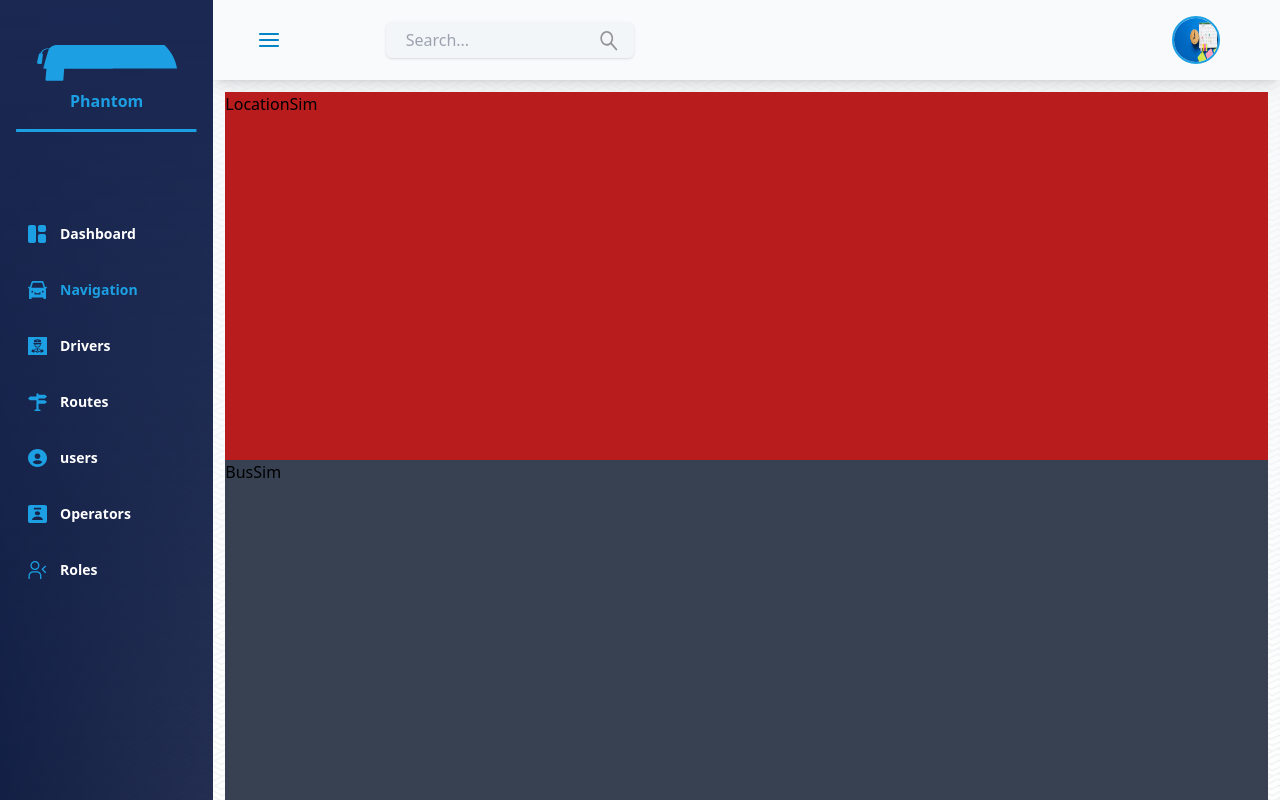
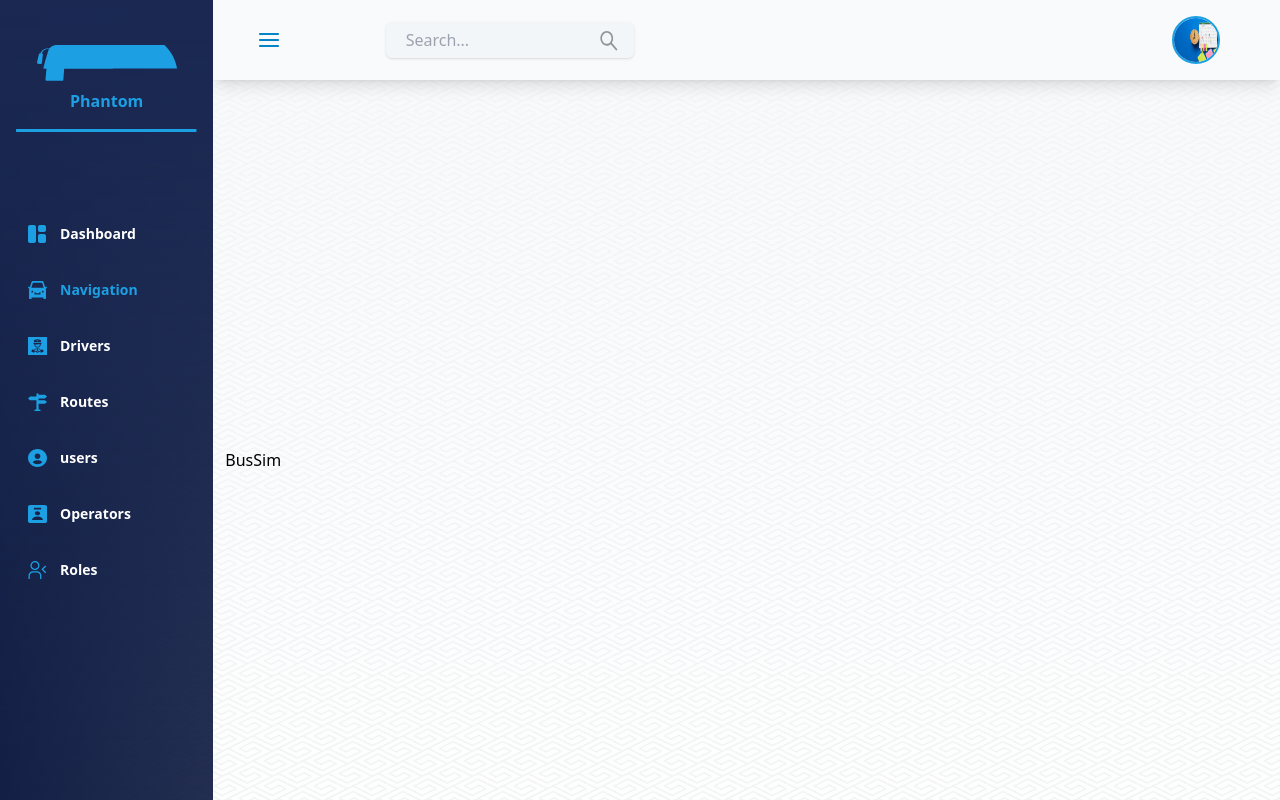
Before and after one commit to atlp-rwanda/phantom-fe-techode, a React (Create React App) app: page /simulation in a window 1280 px wide. Built offline with nearby package versions, Linux system fonts and the light colour scheme.

Commit message:
setting cards

```diff
--- a/src/components/LocationSim/LocationSim.js
+++ b/src/components/LocationSim/LocationSim.js
@@ -1,7 +1,27 @@
 import React from 'react'
+import { connect } from 'react-redux'
 
-export default function LocationSim() {
+const LocationSim = ( props ) => {
+  const {} = props;
   return (
-    <div>LocationSim</div>
+    <div className='w-full bg-white rounded'>
+        <div className="action-button">
+
+        </div>
+        <div className="flex flex-wrap items-center justify-center">
+            <div className="bus-location-card ">
+            </div>
+            <div className="map-location-card">
+            </div>
+        </div>
+    </div>
   )
 }
+
+const mapStateTo = (state) =>{
+    return {
+        user: state.user,
+        activeBus: state.activeBus
+    }
+}
+export default connect( mapStateTo , {})(LocationSim);
--- a/src/components/buttons/Buttons.js
+++ b/src/components/buttons/Buttons.js
@@ -40,3 +40,12 @@ export const PermissionButton = ({ name ,onclick , styles, type, svg, alt }) =>
         </button>
      );
 }
+
+export const ActionLabel = ({ name ,onclick , styles, svg, alt }) => {
+    return (
+        <button className={` rounded-md text-primary-600 bg-primary-200 font-sans text-sm flex items-center  justify-between p-1 my-1  mx-2 ${styles}`} onClick={onclick}  >
+            {name}
+            <img src={svg} alt={alt} className={`mx-2`} />
+        </button>
+     );
+}
--- a/src/containers/BusSimulation/BusSimulation.js
+++ b/src/containers/BusSimulation/BusSimulation.js
@@ -6,10 +6,10 @@ import LocationSim from "../../components/LocationSim/LocationSim";
 const BusSimulation = () => {
     return (
         <DashBoardLayout>
-            <div className="w-full bg-red-700">
+            <div className="w-full">
                 <LocationSim />
             </div>
-            <div className="w-full bg-gray-700">
+            <div className="w-full">
                 <BusSim />
             </div>
         </DashBoardLayout>
```
